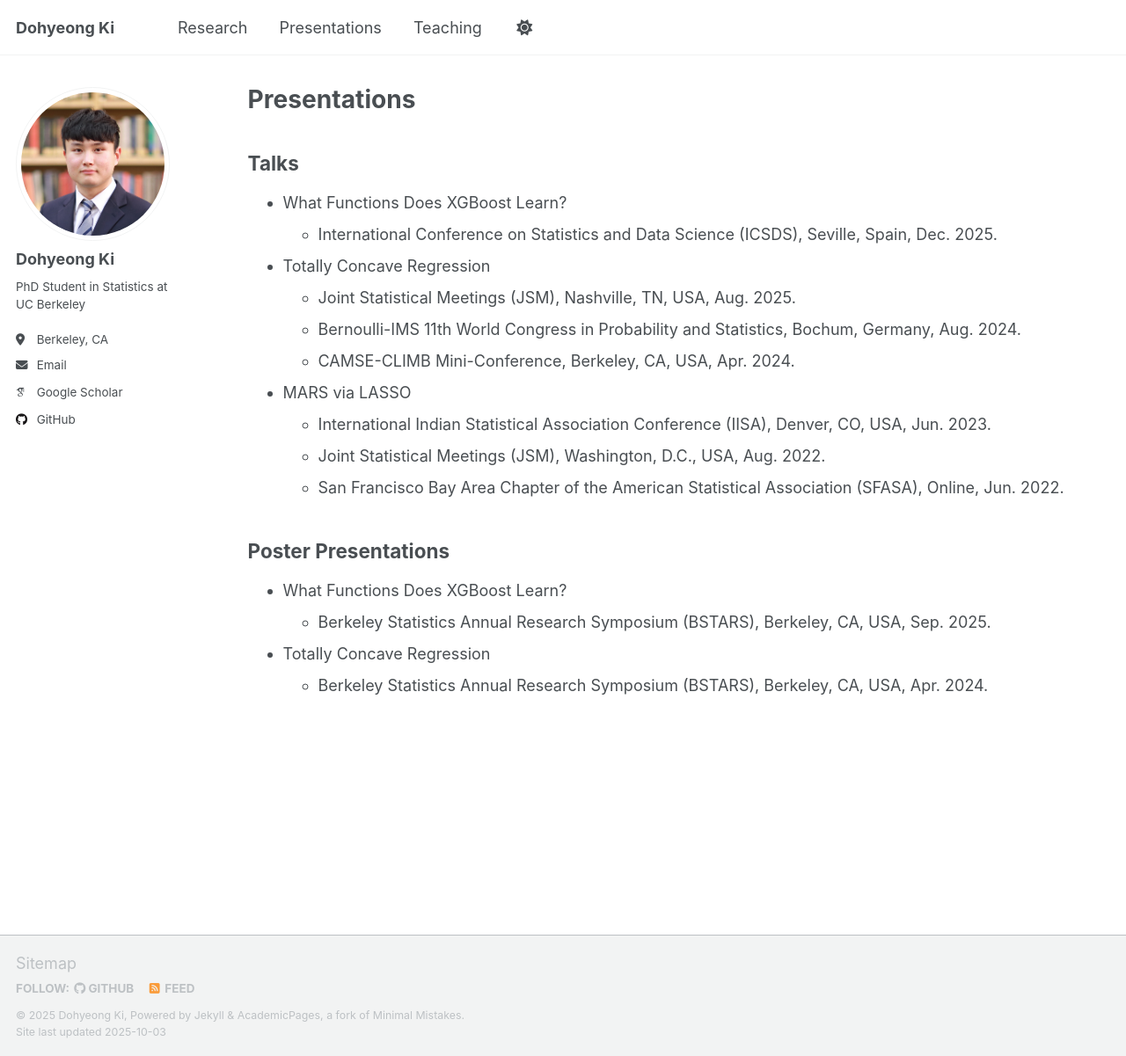
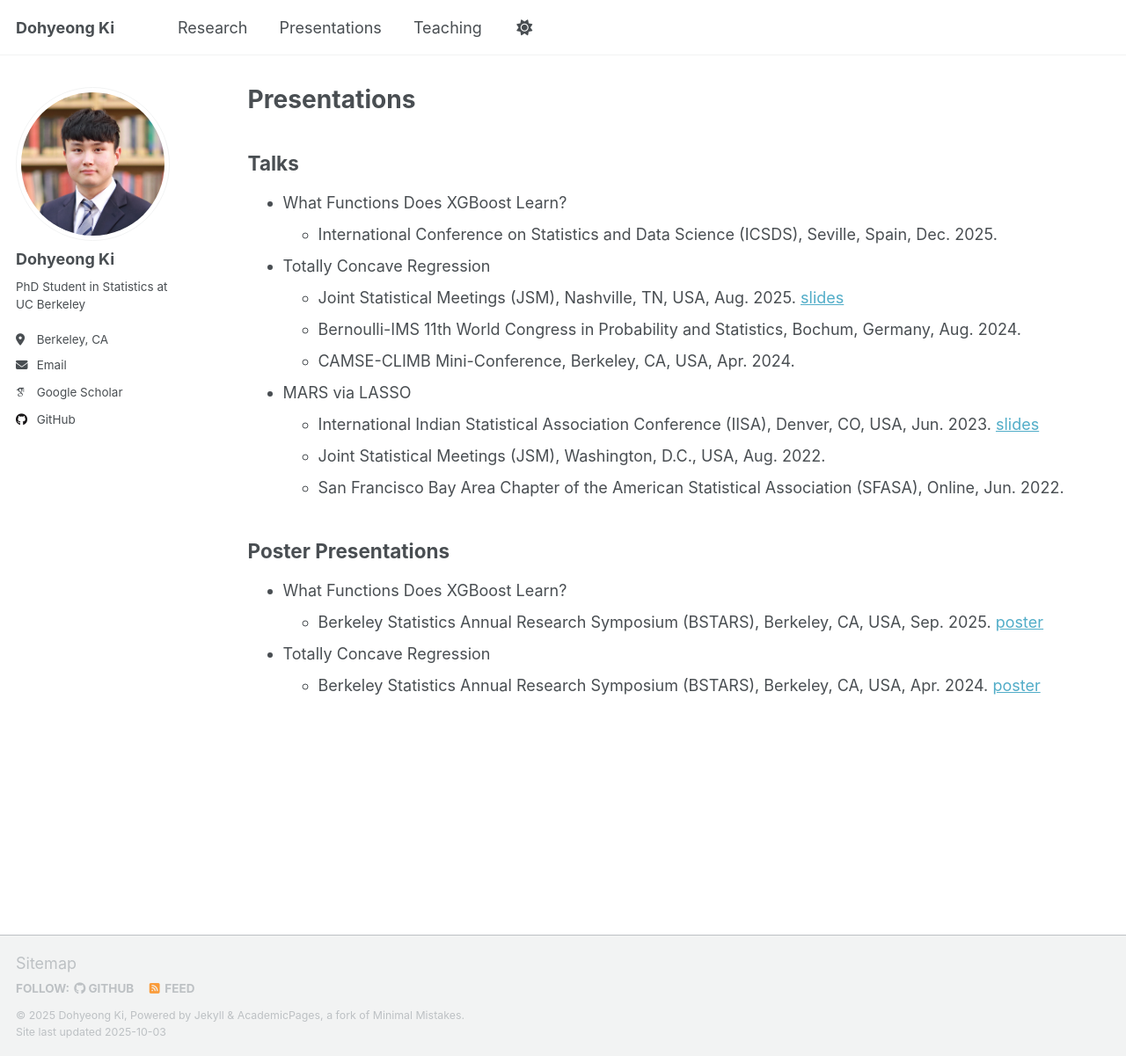
Before and after one commit to DohyeongKi/dohyeongki.github.io, a Jekyll site: the page built from _pages/talks.md, in a window 1280 px wide and 1201 px high. Shown: the whole window at 88% size. Built offline with Jekyll 4.4.1, drawn with Linux system fonts in a browser that asks for light colours; some web fonts are replaced; a script that is not in the unit is left out.

Commit message:
Update talks

```diff
--- a/_pages/talks.md
+++ b/_pages/talks.md
@@ -21,12 +21,12 @@ author_profile: true
   - International Conference on Statistics and Data Science (ICSDS), Seville, Spain, Dec. 2025.
 
 - Totally Concave Regression
-  - Joint Statistical Meetings (JSM), Nashville, TN, USA, Aug. 2025.
+  - Joint Statistical Meetings (JSM), Nashville, TN, USA, Aug. 2025. [slides](/files/JSM_Aug2025.pdf)
   - Bernoulli-IMS 11th World Congress in Probability and Statistics, Bochum, Germany, Aug. 2024.
   - CAMSE-CLIMB Mini-Conference, Berkeley, CA, USA, Apr. 2024.
 
 - MARS via LASSO
-  - International Indian Statistical Association Conference (IISA), Denver, CO, USA, Jun. 2023.
+  - International Indian Statistical Association Conference (IISA), Denver, CO, USA, Jun. 2023. [slides](/files/IISA_2023.pdf)
   - Joint Statistical Meetings (JSM), Washington, D.C., USA, Aug. 2022.
   - San Francisco Bay Area Chapter of the American Statistical Association (SFASA), Online, Jun. 2022.
 
@@ -34,7 +34,7 @@ author_profile: true
 ## Poster Presentations
 
 - What Functions Does XGBoost Learn?
-  - Berkeley Statistics Annual Research Symposium (BSTARS), Berkeley, CA, USA, Sep. 2025.
+  - Berkeley Statistics Annual Research Symposium (BSTARS), Berkeley, CA, USA, Sep. 2025. [poster](/files/BSTARS_Sep2025.pdf)
 
 - Totally Concave Regression
-  - Berkeley Statistics Annual Research Symposium (BSTARS), Berkeley, CA, USA, Apr. 2024.
+  - Berkeley Statistics Annual Research Symposium (BSTARS), Berkeley, CA, USA, Apr. 2024. [poster](/files/BSTARS_Apr2024.pdf)
```
Also changed, not shown: 4 other files.
